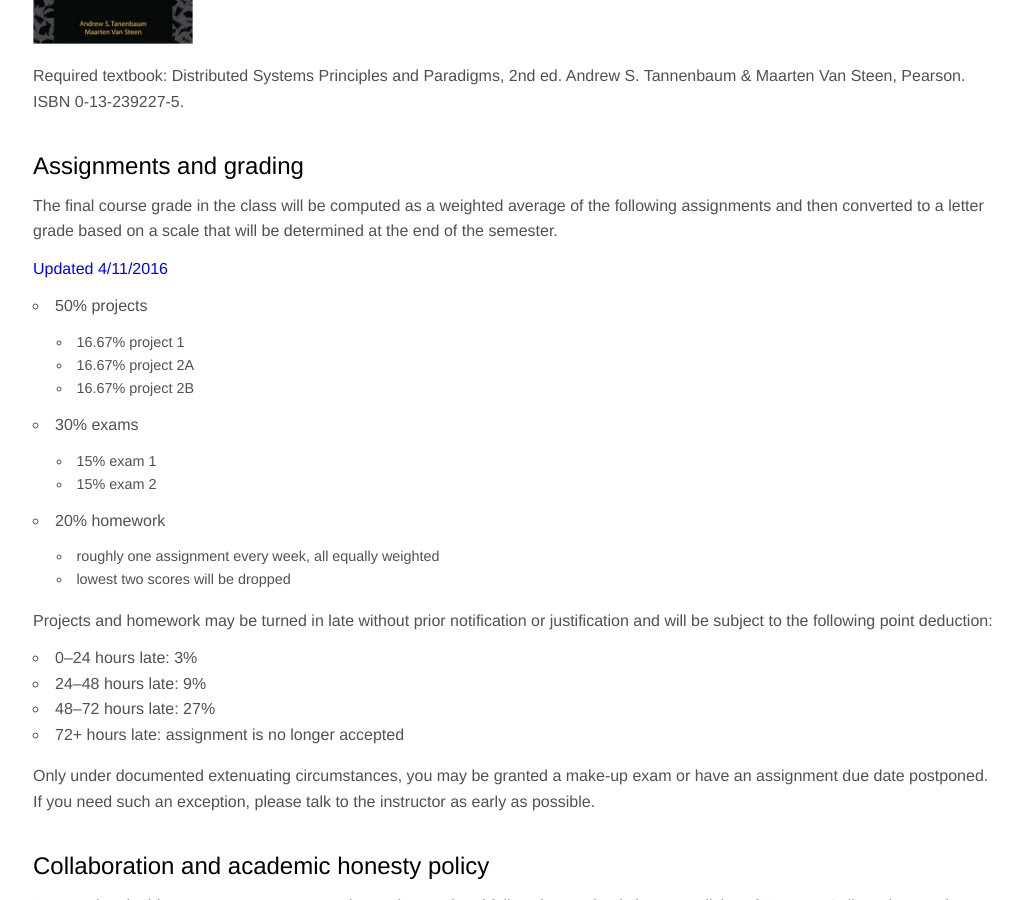
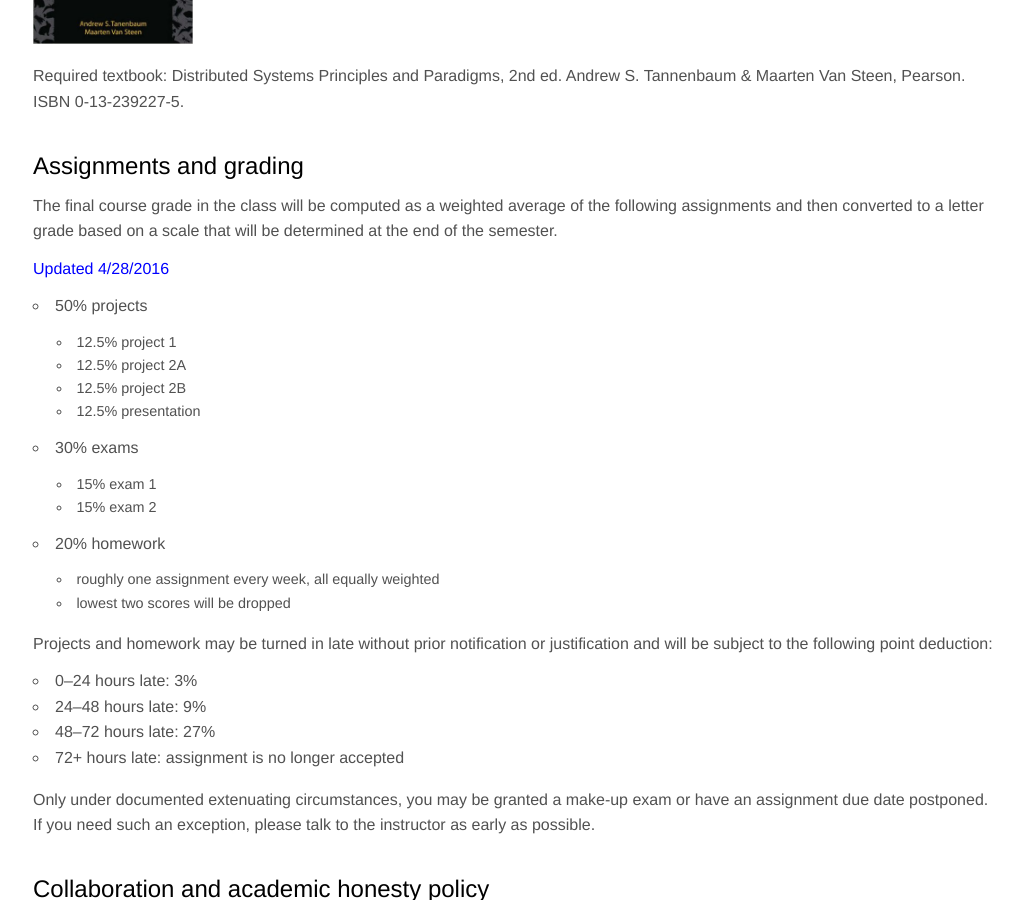
Before and after one commit to jnylam/jnylam.github.io, a Jekyll site: the page built from _courses/ds/syllabus.md, in a window 1280 px wide and 900 px high, scrolled down 683 px. Shown: the whole window, without its empty margins (127-1150 px from the left). Built offline with Jekyll 4.4.1, drawn with Linux system fonts in a browser that asks for light colours.

Commit message:
ds syllabus

```diff
--- a/_courses/ds/syllabus.md
+++ b/_courses/ds/syllabus.md
@@ -21,12 +21,13 @@ Required textbook: Distributed Systems Principles and Paradigms, 2nd ed. Andrew
 
 The final course grade in the class will be computed as a weighted average of the following assignments and then converted to a letter grade based on a scale that will be determined at the end of the semester.
 
-<ins>Updated 4/11/2016</ins>
+<ins>Updated 4/28/2016</ins>
 
 * 50% projects
-  * 16.67% project 1
-  * 16.67% project 2A
-  * 16.67% project 2B
+  * 12.5% project 1
+  * 12.5% project 2A
+  * 12.5% project 2B
+  * 12.5% presentation
 * 30% exams
   * 15% exam 1
   * 15% exam 2
```
